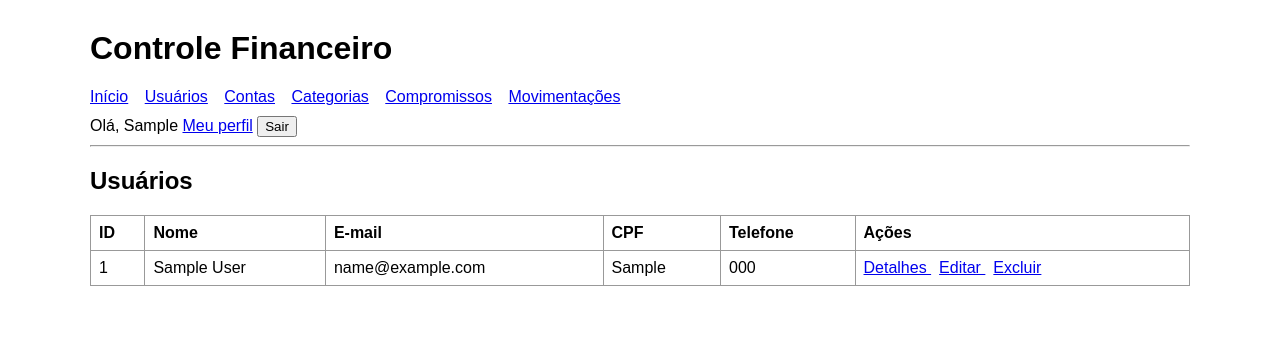
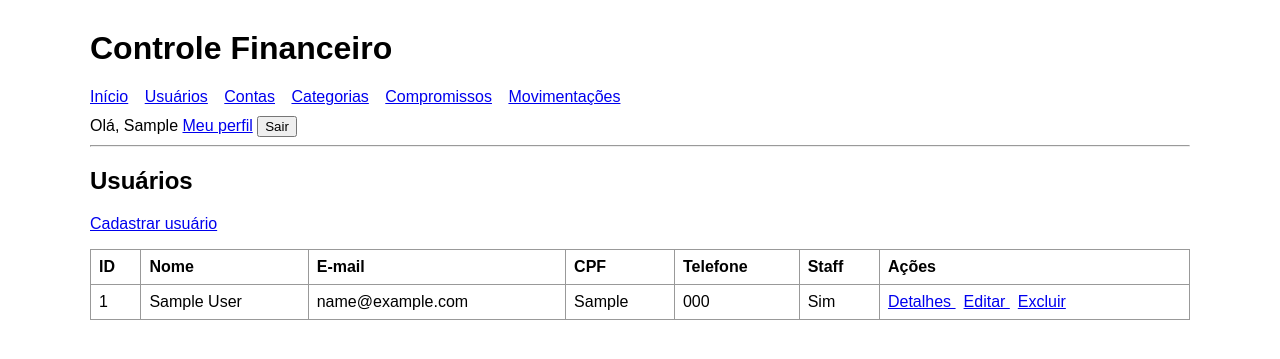
Before and after one commit to Francielp2/Controle_Financeiro, a Django app: page /usuarios/ in a window 1280 px wide. Shown: the top 359 px of the page. Run offline with Django 5.2, Linux system fonts and the light colour scheme; a user stored in the database is signed in; tables that the repository leaves empty hold one stand-in row (values such as "Sample post").

Commit message:
Permite que staff cadastre usuários e outros staffs

```diff
--- a/templates/usuarios/detalhar.html
+++ b/templates/usuarios/detalhar.html
@@ -11,6 +11,7 @@
     <p><strong>CPF:</strong> {{ usuario.cpf }}</p>
     <p><strong>RG:</strong> {{ usuario.rg }}</p>
     <p><strong>Telefone:</strong> {{ usuario.telefone }}</p>
+    <p><strong>Staff:</strong> {{ usuario.is_staff|yesno:"Sim,Não" }}</p>
 
     <p class="acoes">
         <a href="{% url 'usuarios:usuario_editar' usuario.pk %}">
--- a/templates/usuarios/listar.html
+++ b/templates/usuarios/listar.html
@@ -4,6 +4,12 @@
 
 {% block content %}
     <h2>Usuários</h2>
+
+    <p>
+    <a href="{% url 'usuarios:usuario_criar' %}">
+        Cadastrar usuário
+    </a>
+    </p>
 
     <table>
         <thead>
@@ -13,6 +19,7 @@
                 <th>E-mail</th>
                 <th>CPF</th>
                 <th>Telefone</th>
+                <th>Staff</th>
                 <th>Ações</th>
             </tr>
         </thead>
@@ -25,6 +32,7 @@
                     <td>{{ usuario.email }}</td>
                     <td>{{ usuario.cpf }}</td>
                     <td>{{ usuario.telefone }}</td>
+                    <td>{{ usuario.is_staff|yesno:"Sim,Não" }}</td>
                     <td class="acoes">
                         <a href="{% url 'usuarios:usuario_detalhar' usuario.pk %}">
                             Detalhes
@@ -39,7 +47,7 @@
                 </tr>
             {% empty %}
                 <tr>
-                    <td colspan="6">Nenhum usuário cadastrado.</td>
+                    <td colspan="7">Nenhum usuário cadastrado.</td>
                 </tr>
             {% endfor %}
         </tbody>
--- a/usuarios/views.py
+++ b/usuarios/views.py
@@ -8,7 +8,7 @@ from django.urls import reverse
 
 from financeiro.models import Categoria, CompromissoFinanceiro, Conta, Movimentacao
 
-from .forms import UsuarioCreationForm, UsuarioUpdateForm
+from .forms import UsuarioCreationForm, UsuarioUpdateForm, UsuarioStaffCreationForm
 from .models import Usuario
 from .utils import usuario_logado
 
@@ -58,11 +58,15 @@ def usuario_detalhar(request, pk):
 
 # CRIA UM USUARIO
 def usuario_criar(request):
-    if request.user.is_authenticated:
+    eh_staff = request.user.is_authenticated and request.user.is_staff
+
+    if request.user.is_authenticated and not eh_staff:
         return redirect("financeiro:inicio")
 
+    FormClass = UsuarioStaffCreationForm if eh_staff else UsuarioCreationForm
+
     if request.method == "POST":
-        form = UsuarioCreationForm(request.POST)
+        form = FormClass(request.POST)
 
         if form.is_valid():
             usuario = form.save()
@@ -72,19 +76,29 @@ def usuario_criar(request):
                 "Usuário cadastrado com sucesso.",
             )
 
+            if eh_staff:
+                return redirect(
+                    "usuarios:usuario_detalhar",
+                    pk=usuario.pk,
+                )
+
             login(request, usuario)
             return redirect("financeiro:inicio")
 
     else:
-        form = UsuarioCreationForm()
+        form = FormClass()
 
     return render(
         request,
         "form.html",
         {
-            "titulo": "Cadastrar usuário",
+            "titulo": "Cadastrar usuário" if eh_staff else "Criar conta",
             "form": form,
-            "cancelar_url": reverse("usuarios:usuario_listar"),
+            "cancelar_url": (
+                reverse("usuarios:usuario_listar")
+                if eh_staff
+                else reverse("usuarios:login")
+            ),
         },
     )
 
@@ -180,6 +194,7 @@ def usuario_excluir(request, pk):
         },
     )
 
+
 @login_required
 def perfil(request):
     usuario = usuario_logado(request)
```
Also changed, not shown: usuarios/forms.py (+7 -0 lines).
